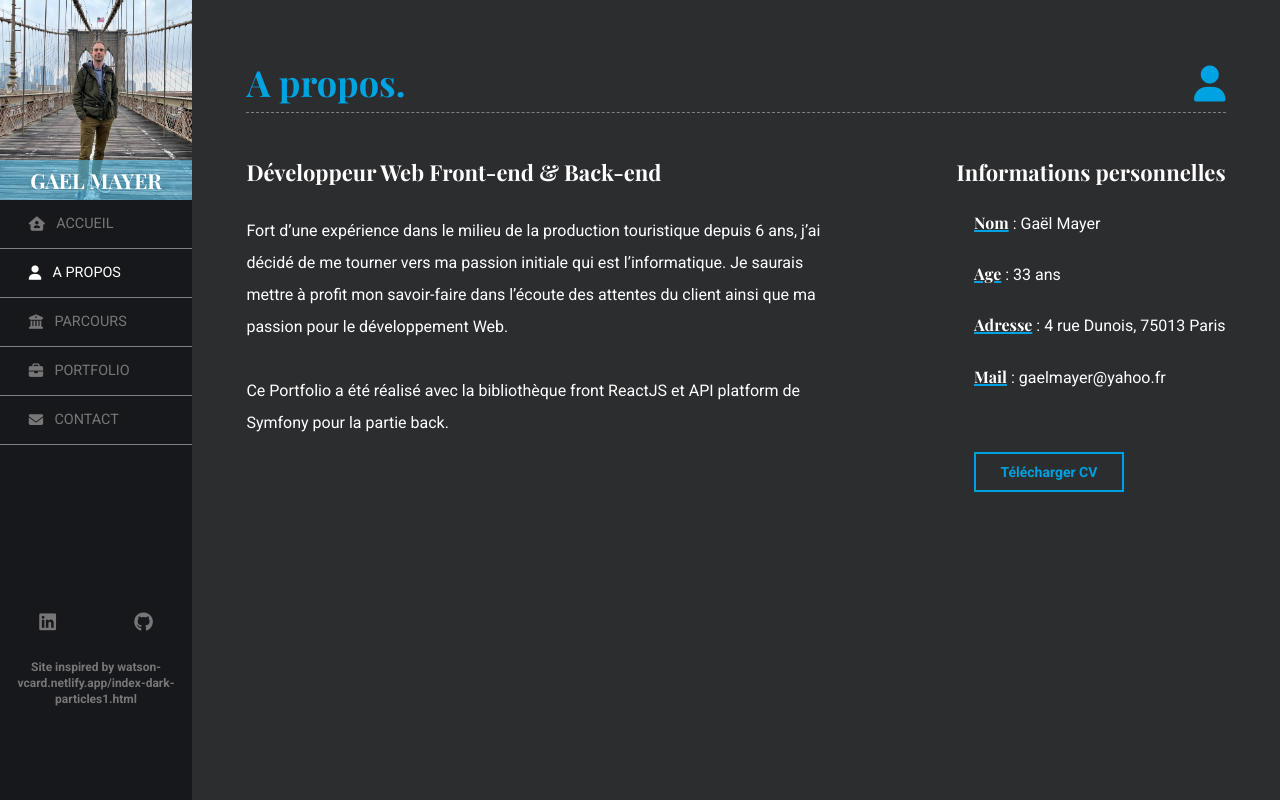
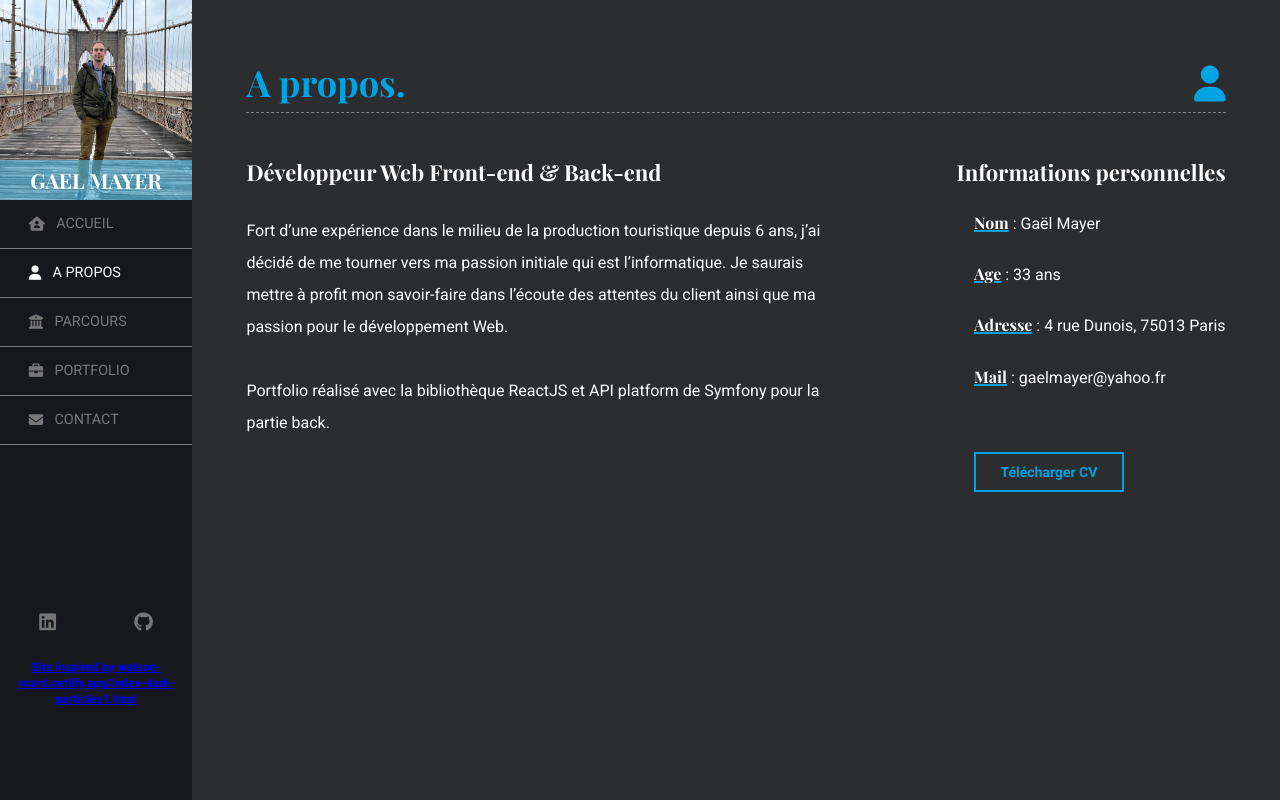
Before and after one commit to Gmayer111/resume, a React (Create React App) app: page /a-propos in a window 1280 px wide. Built offline with nearby package versions, Linux system fonts and the light colour scheme.

Commit message:
Modifs texte - CV

```diff
--- a/public/index.html
+++ b/public/index.html
@@ -25,7 +25,7 @@
     <link rel="preconnect" href="https://fonts.gstatic.com" crossorigin>
     <link href="https://fonts.googleapis.com/css2?family=Playfair+Display:wght@600;700;800&family=Roboto:wght@400;700;900&display=swap" rel="stylesheet">
     <script src="https://kit.fontawesome.com/b5efc1d547.js" crossorigin="anonymous"></script>
-    <title>Portfolio Gaël Mayer</title>
+    <title>Gaël Mayer - Développeur web full stack</title>
   </head>
   <body>
     <!-- <noscript>You need to enable JavaScript to run this app.</noscript> -->
--- a/src/assets/Styles/Header.scss
+++ b/src/assets/Styles/Header.scss
@@ -12,7 +12,7 @@ header {
     display: flex;
     flex-direction: column;
     justify-content: space-between;
-    color: #777777;
+    color: #9c9a9a;
 
     .block-bars {
         display: none;
@@ -21,7 +21,7 @@ header {
 
     .headUp {
 
-        font-weight: 400;
+        font-weight: 500;
 
 
         .imgProfil {
@@ -110,7 +110,7 @@ header {
             justify-content: space-around;
         }
 
-        span {
+        .inspi {
             text-align: center;
             font-family: 'Roboto', sans-serif;
             font-weight: 600;
--- a/src/components/Header/Header.jsx
+++ b/src/components/Header/Header.jsx
@@ -92,7 +92,7 @@ const Header = (props) => {
             </div>
             <div className="headDown">
                 <div>
-                    <a href="https://www.linkedin.com/in/ga%C3%ABl-mayer-923428b4/" target="_blank" rel="noopener noreferrer">
+                    <a href="https://www.linkedin.com/in/ga%C3%ABl-mayer-6b8716234/" target="_blank" rel="noopener noreferrer">
 
                     <i className="fab fa-linkedin icon"></i>
                     </a>
@@ -100,7 +100,7 @@ const Header = (props) => {
                         <i className="fab fa-github icon"></i>
                     </a>
                 </div>
-                <span>Site inspired by watson-vcard.netlify.app/index-dark-particles1.html</span>
+                <a className='inspi' href="https://watson-vcard.netlify.app/index-dark-particles1.html#home" target="_blank" rel="noopener noreferrer">Site inspired by watson-vcard.netlify.app/index-dark-particles1.html</a>
 
             </div>
         </div>
--- a/src/pages/About.jsx
+++ b/src/pages/About.jsx
@@ -22,7 +22,7 @@ function About() {
                         ainsi que ma passion pour le développement Web.
                         <br />
                         <br />
-                        Ce Portfolio a été réalisé avec la bibliothèque front ReactJS et API platform
+                        Portfolio réalisé avec la bibliothèque ReactJS et API platform
                         de Symfony pour la partie back.
                         </p>
                     </div>
```
Also changed, not shown: 1 other file (tests, documents, lock files or other folders).
